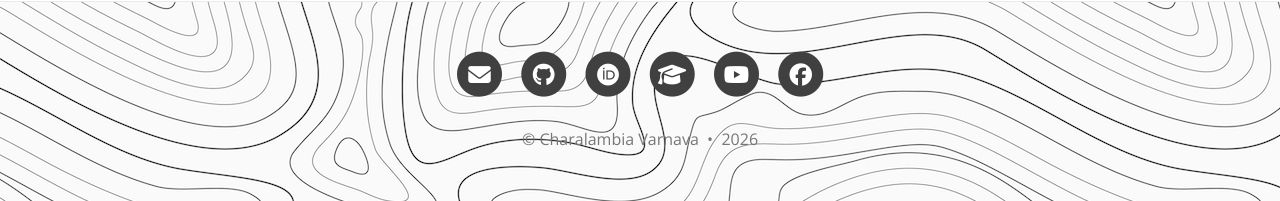
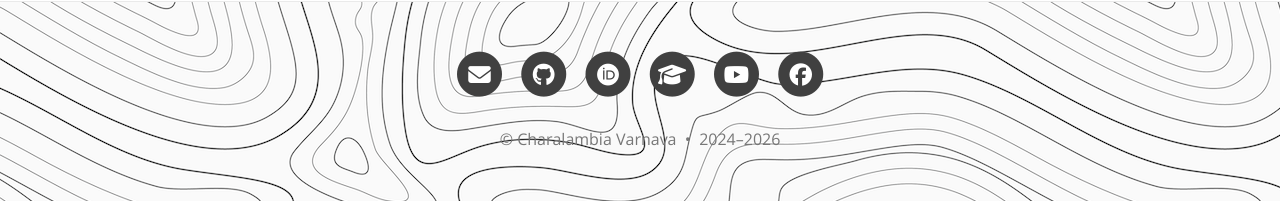
Before and after one commit to ch-var/ch-var.github.io, a Jekyll site: the page built from 2025-05-02-SMART_reads.html, in a window 1280 px wide and 1121 px high. Shown: the part 920-1121 px from the top of the window. Built offline with Jekyll 4.4.1, drawn with Linux system fonts in a browser that asks for light colours.

Commit message:
Update footer.html

```diff
--- a/_includes/footer.html
+++ b/_includes/footer.html
@@ -15,7 +15,7 @@
         {{ site.author }}
         &nbsp;&bull;&nbsp;
       {% endif %}
-      {{ site.time | date: '%Y' }}
+      2024–{{ site.time | date: '%Y' }}
 
       {% if site.url-pretty %}
         &nbsp;&bull;&nbsp;
```
